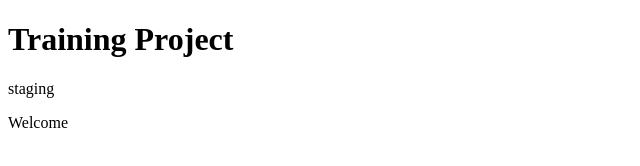
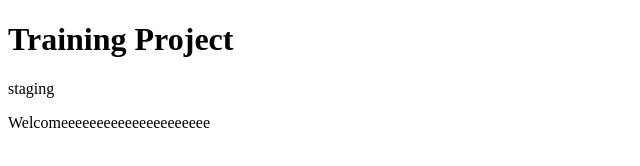
Before and after one commit to RashmithaR09/Training_project, a plain HTML site: page index.html in a window 1280 px wide. Shown: the whole page, without its empty margins (0-640 px from the left). Drawn offline with Linux system fonts and the light colour scheme.

Commit message:
pushing to git hub again

```diff
--- a/index.html
+++ b/index.html
@@ -8,7 +8,7 @@
 <body>
     <p> <h1> Training Project</h1></p>
     <p> staging</p>
-    <p>Welcome</p>
+    <p>Welcomeeeeeeeeeeeeeeeeeeeee</p>
 
 </body>
 </html>
```
